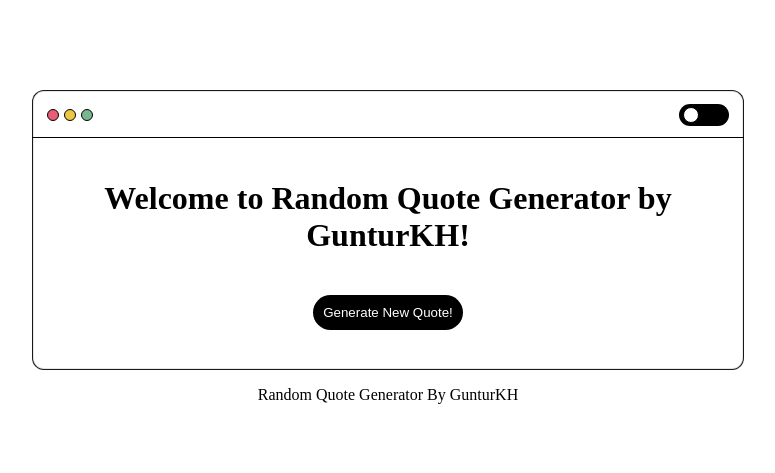
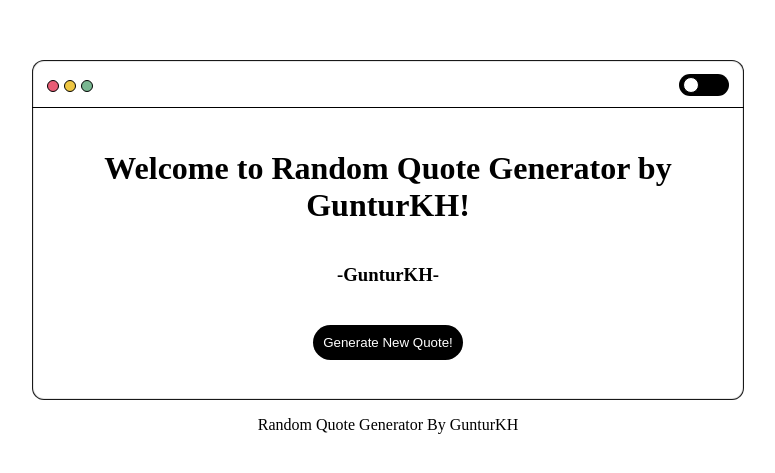
Before and after one commit to gunturkh/rqg, a Next.js app: page / in a window 1280 px wide. Shown: the part 153-626 px from the top of the page, without its empty margins (252-1027 px from the left). Built offline with nearby package versions, Linux system fonts and the light colour scheme.

Commit message:
Save quotes fetched to local storage for better performance

```diff
--- a/pages/index.js
+++ b/pages/index.js
@@ -4,13 +4,15 @@ import utilStyles from "../styles/utils.module.css";
 import { getSortedPostsData } from "../lib/posts";
 import Link from "next/link";
 import Date from "../components/date";
-import { useState } from "react";
+import { useEffect, useState } from "react";
 
 export default function Home({ allPostsData }) {
   const [toggle, setToggle] = useState(false);
-  const [quote, setQuote] = useState(
-    "Welcome to Random Quote Generator by GunturKH!"
-  );
+  const [quote, setQuote] = useState({
+    author: "GunturKH",
+    text: "Welcome to Random Quote Generator by GunturKH!",
+  });
+  const { author, text } = quote;
   return (
     <Layout home>
       <div
@@ -27,20 +29,30 @@ export default function Home({ allPostsData }) {
           className="browser__content"
           style={{ color: toggle ? "white" : "black" }}
         >
-          <h1 style={{ textAlign: "center" }}>{quote}</h1>
-          <div>{/* <p>{quote}</p> */}</div>
+          <h1 style={{ textAlign: "center" }}>{text}</h1>
+          <h3>-{author}-</h3>
           <button
             className="generate-button"
             onClick={() => {
+              const ls = JSON.parse(localStorage.getItem("quotes"));
+              if (ls) {
+                const { author: quoteAuthor, text: quoteText } = ls[
+                  Math.floor(Math.random() * ls.length - 1)
+                ];
+                setQuote({ author: quoteAuthor, text: quoteText });
+              } else {
                 fetch("https://type.fit/api/quotes")
                   .then((res) => {
                     return res.json();
                   })
                   .then((json) => {
-                  setQuote(
-                    json[Math.floor(Math.random() * json.length - 1)].text
-                  );
+                    const { author: quoteAuthor, text: quoteText } = json[
+                      Math.floor(Math.random() * json.length - 1)
+                    ];
+                    localStorage.setItem("quotes", JSON.stringify(json));
+                    setQuote({ author: quoteAuthor, text: quoteText });
                   });
+              }
             }}
             style={{
               marginTop: 20,
```
Lines whose indentation alone changed are shown as unchanged.
